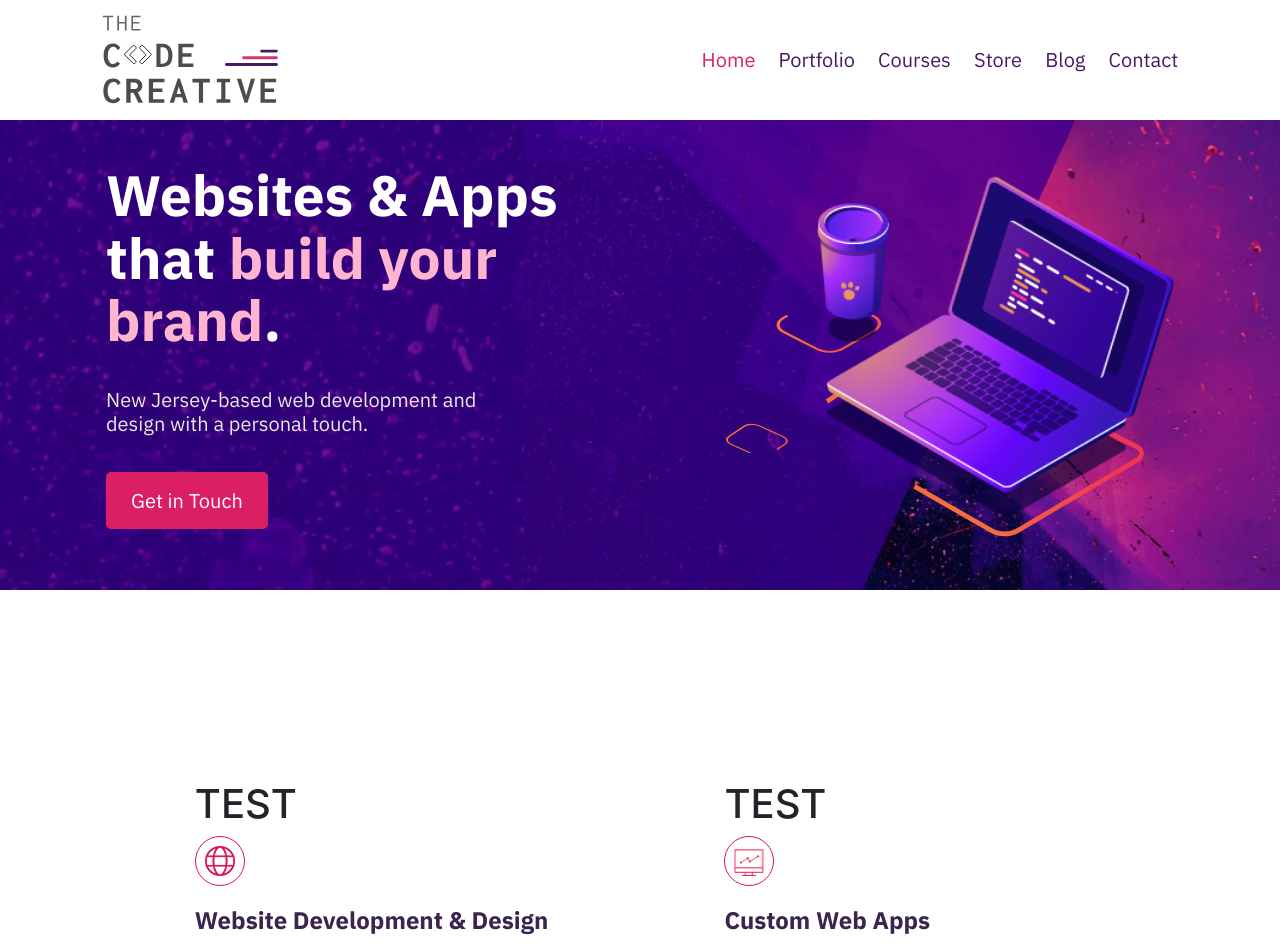
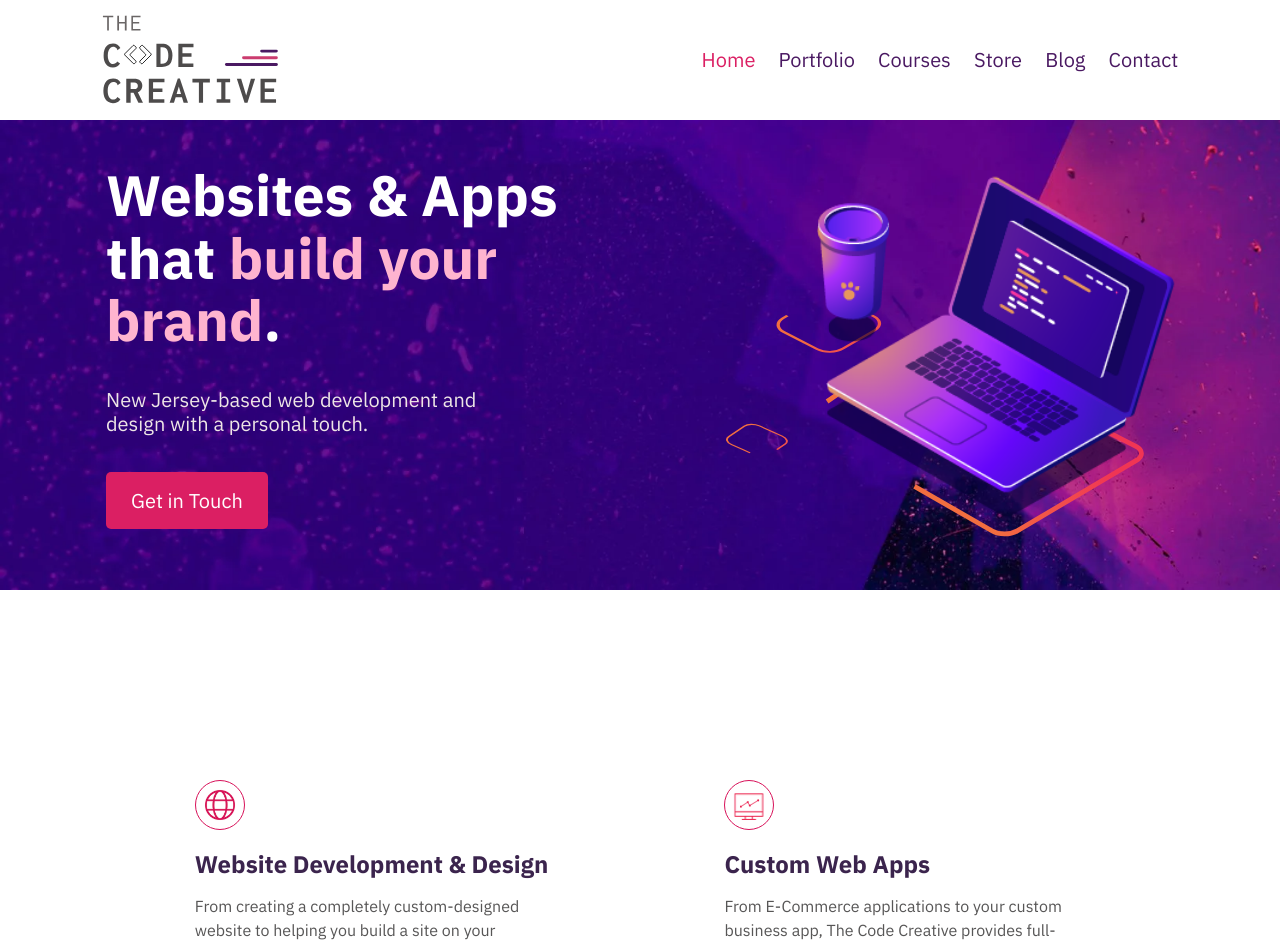
Before and after one commit to greggfine/tcc-2024, a Next.js app: page / in a window 1280 px wide. Shown: the top 945 px of the page. Built offline with nearby package versions, Linux system fonts and the light colour scheme.

Commit message:
Changes src paths in services.json to work with ghpages

```diff
--- a/components/Service.tsx
+++ b/components/Service.tsx
@@ -3,7 +3,6 @@ import Image from "next/image";
 const Service = ({ src, alt, title, content }) => {
   return (
     <div className={styles.CardGrid__serviceCard}>
-      <h1>TEST</h1>
       <Image
         src={src}
         alt={alt}
--- a/data/services.json
+++ b/data/services.json
@@ -1,25 +1,25 @@
 [
   {
     "title": "Website Development & Design",
-    "src": "/images/services/website-and-development-icon.png",
+    "src": "/./images/services/website-and-development-icon.png",
     "alt": "web development and design service",
     "content": "From creating a completely custom-designed website to helping you build a site on your platform of choice (WordPress, Squarespace, Shopify, etc.), The Code Creative has the tools and experience to get it done. We focus on bringing out your brand’s theme and understanding your audience, ultimately creating a cohesive and powerful experience that drives customer engagement."
   },
   {
     "title": "Custom Web Apps",
-    "src": "/images/services/custom-web-app-icon.png",
+    "src": "/./images/services/custom-web-app-icon.png",
     "alt": "custom web app service",
     "content": "From E-Commerce applications to your custom business app, The Code Creative provides full-stack web development skills to turn your ideas into reality. A custom web app can act as a unique promotional tool for your brand, helping you bond with your customers. On a more practical level, a custom web app can help your business automate time-consuming tasks and achieve greater productivity."
   },
   {
     "title": "Website Redesign",
-    "src": "/images/services/website-redesign-icon.png",
+    "src": "/./images/services/website-redesign-icon.png",
     "alt": "website redesign service",
     "content": "The Code Creative offers analysis and redesign of your current site to find better ways to serve your visitors. Is your content's messaging effective? Does your site's layout provide an elegant and easy-to-navigate user experience? What about color contrast? Is your site easy to read or are you, unknowingly, turning visitors away? The bottom line is that a better user experience can keep people on your site longer and boost revenue."
   },
   {
     "title": "Web Education & Coaching",
-    "src": "/images/services/web-education-and-coaching-icon.png",
+    "src": "/./images/services/web-education-and-coaching-icon.png",
     "alt": "web education and coaching service",
     "content": "The Code Creative's Gregg Fine offers private lessons and coaching to business owners who maintain their websites. Gregg teaches you how to work with your CMS (WordPress, Shopify, etc.) to update your content, optimize your images, and much more. Gregg also offers coaching sessions to aspiring web developers to help them develop their coding skills with a focus on JavaScript, HTML, and CSS."
   }
--- a/next.config.js
+++ b/next.config.js
@@ -1,7 +1,7 @@
 /** @type {import('next').NextConfig} */
 const nextConfig = {
-  basePath: "/tcc-2024",
-  assetPrefix: "/tcc-2024/",
+  // basePath: "/tcc-2024",
+  // assetPrefix: "/tcc-2024/",
   reactStrictMode: true,
   // other Next.js config options
 };
```
